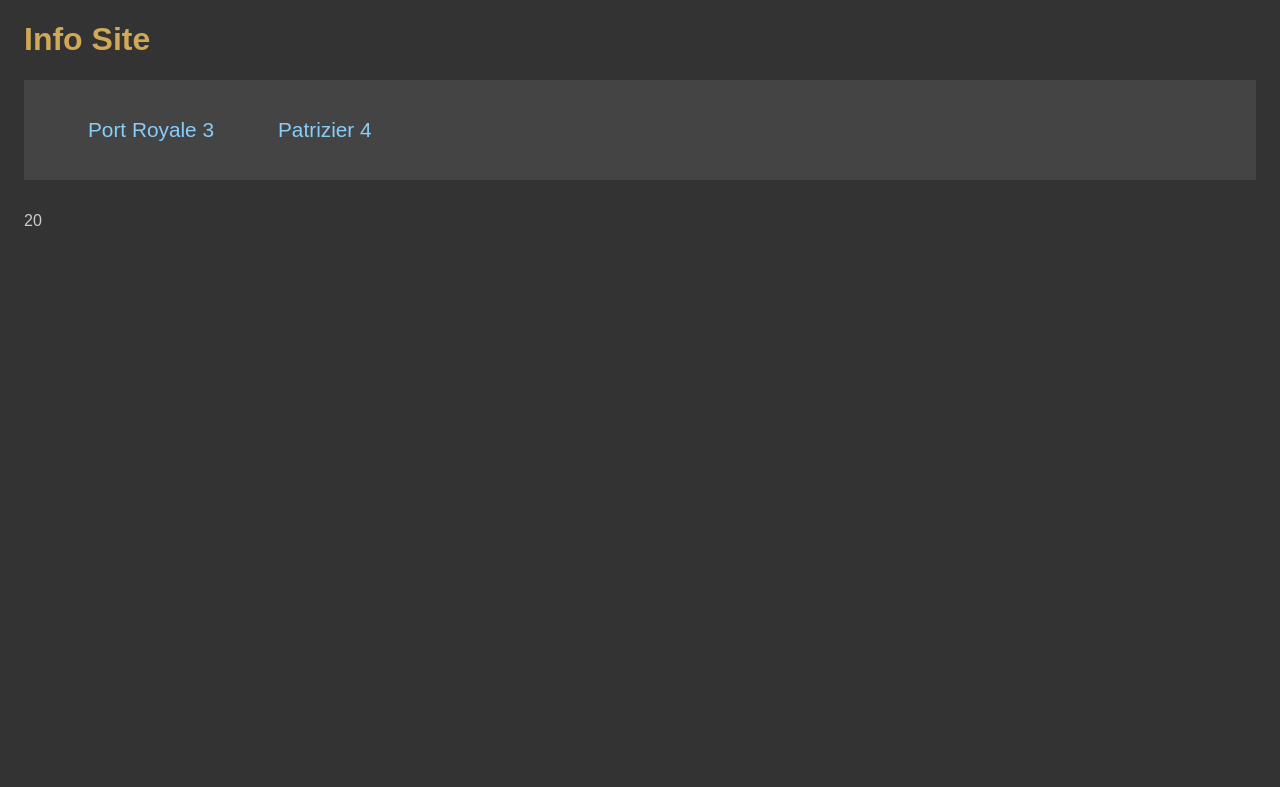
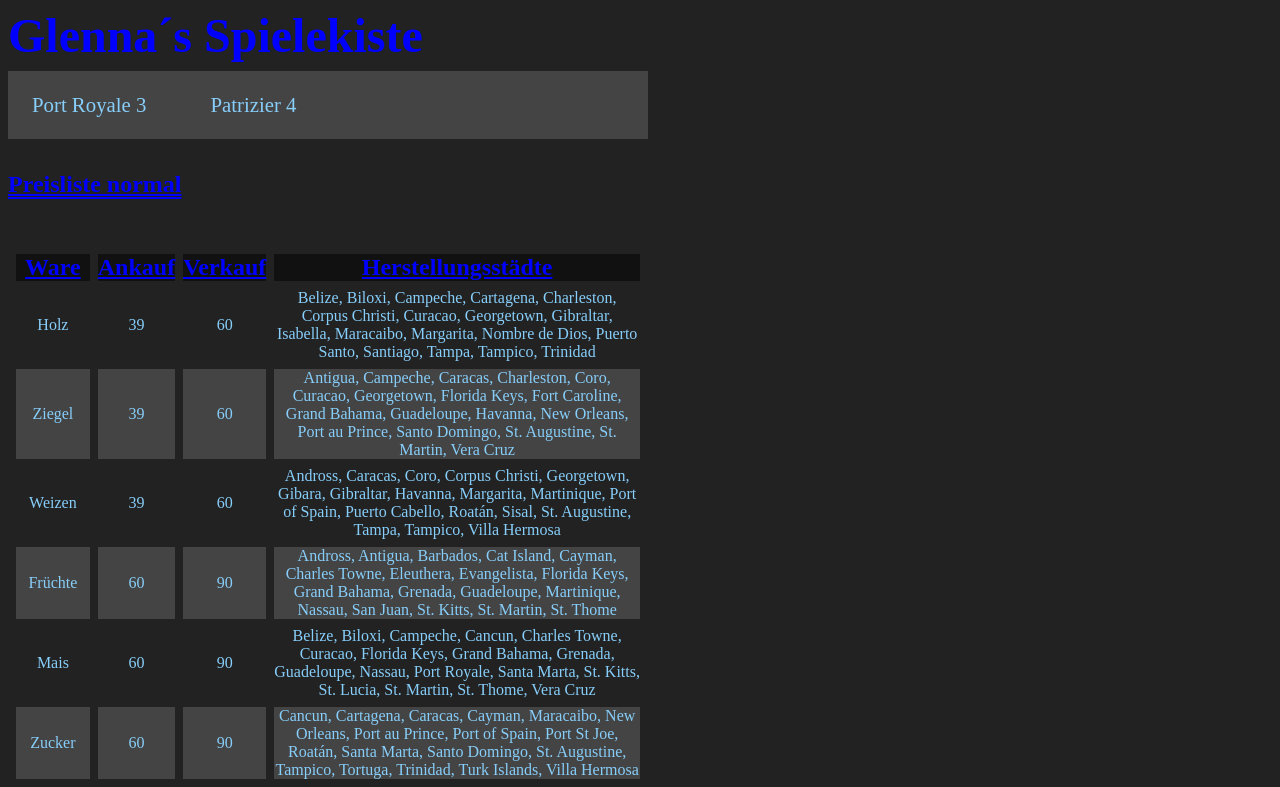
Before and after one commit to edwardtanguay/et002-spieleseite-react, a React (Vite) app: page /preislistePR3 in a window 1280 px wide. Shown: the top 787 px of the page. Built offline with nearby package versions, Linux system fonts and the light colour scheme.

Commit message:
preisliste page finished

```diff
--- a/src/App.scss
+++ b/src/App.scss
@@ -1,18 +1,33 @@
+* {
+  margin: 0;
+  padding: 0;
+  box-sizing: border-box;
+}
+
 body {
-	background-color: #333;
-	color: #ccc;
-	font-family: sans-serif;
-	padding: 0 1rem;
-
-	h1 {
-		color: rgb(209, 168, 85);
-	}
-
-	nav {
 		background-color: #222;
 		padding: .5rem;
 		display: flex;
 		gap: 1rem;
+
+	.überschrift {
+		margin-top: 2rem;
+		margin-bottom: 3rem;
+		text-decoration: underline;
+		text-decoration-style: double;
+		color: blue;
+	}
+
+	h1 {
+		color: blue;
+		margin-bottom: 0.5rem;
+		font-size: 3rem;
+	}
+
+	nav {
+		margin-bottom: 2rem;
+		background-color: #444;
+		padding: 0.5rem;
 
 		div {
 			cursor: pointer;
@@ -85,4 +100,79 @@
 			}
 		}
 	}
+
+
+	.pageBedarfsrechnerPR3,
+	.pagePreislistePR3 {
+		color: #87cefa;
+
+		h3 {
+			text-decoration: underline;
+			margin-bottom: 1.3rem;
+			margin-top: 5rem;
+		}
+
+		table {
+			width: 50vw;
+			text-align: center;
+			border-spacing: 0.5rem;
+
+			thead {
+				text-decoration: underline;
+				font-weight: bold;
+				font-size: 1.5rem;
+				color: blue;
+				background-color: #111;
+			}
+
+			tr:nth-child(even) {
+				background-color: #444;
+			}
+		}
+
+		form {
+			margin-bottom: 1.3rem;
+			font-size: 1.2rem;
+
+			input,
+			.btnProcessbdrPR3 {
+				background-color: #111;
+				color: #87cefa;
+				text-align: center;
+				font-size: 1.2rem;
+			}
+		}
+
+		#tage,
+		#bewohneranzahl {
+			width: 15vw;
+
+			& :focus {
+				background-color: #111;
+				color: #87cefa;
+			}
+		}
+
+		.image-container {
+			position: relative;
+			display: inline-block;
+		}
+
+		.hover-text {
+			position: absolute;
+			top: 50%;
+			left: 50%;
+			transform: translate(-50%, -50%);
+			opacity: 0;
+			transition: opacity 0.3s ease;
+		}
+
+		.image-container:hover img {
+			opacity: 0;
+		}
+
+		.image-container:hover .hover-text {
+			opacity: 1;
+		}
+	}
 }
--- a/src/App.tsx
+++ b/src/App.tsx
@@ -11,7 +11,7 @@
 function App() {
 	return (
 		<div className="App">
-			<h1>Info Site</h1>
+			<h1>Glenna´s Spielekiste</h1>
 			<nav>
 				<ul>
 					<li className="dropdown">
--- a/src/components/PreislistePR3.tsx
+++ b/src/components/PreislistePR3.tsx
@@ -2,8 +2,32 @@
 
 export const PreislistePR3 = () => {
 	return (
-		<>
-{waren.length}
-		</>
+		<div>
+			<h2 className="überschrift">Preisliste normal</h2>
+			<section className="preisliste">
+				<table>
+					<thead>
+						<tr>
+							<td>Ware</td>
+							<td>Ankauf</td>
+							<td>Verkauf</td>
+							<td>Herstellungsstädte</td>
+						</tr>
+					</thead>
+					<tbody>
+						{waren.map((warenItem, index) => {
+							return (
+								<tr key={index}>
+									<td>{warenItem.name}</td>
+									<td>{warenItem.ankauf}</td>
+									<td>{warenItem.verkauf}</td>
+									<td>{warenItem.herstadt.join(", ")}</td>
+								</tr>
+							)
+						})}
+					</tbody>
+				</table>
+			</section>
+		</div>
 	);
 };
--- a/src/pages/PagePreislistePR3.tsx
+++ b/src/pages/PagePreislistePR3.tsx
@@ -4,7 +4,6 @@
 	return (
 		<div className="page pagePreislistePR3">
 			<PreislistePR3 />
-
 		</div>
 	);
 };
```
